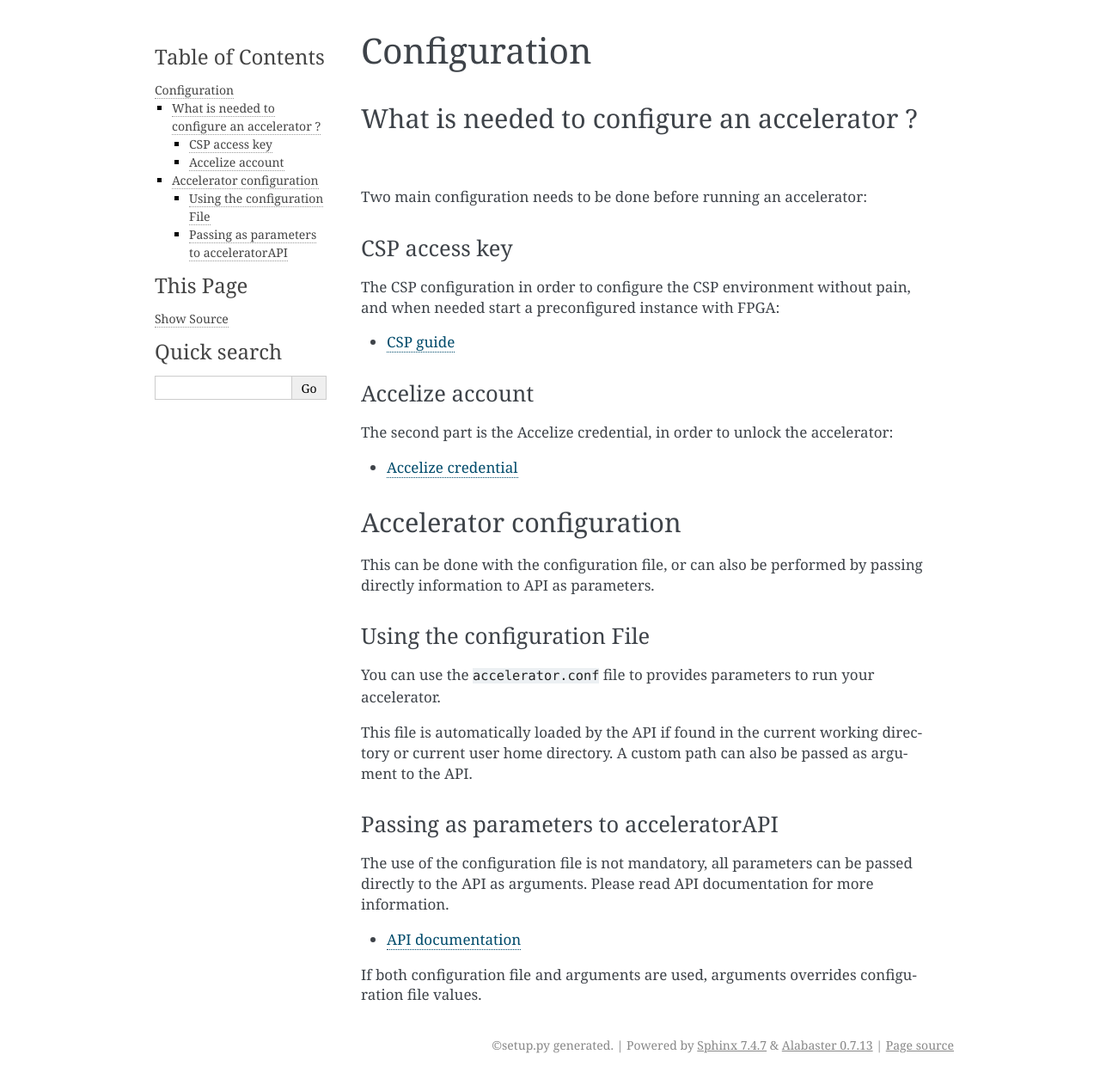
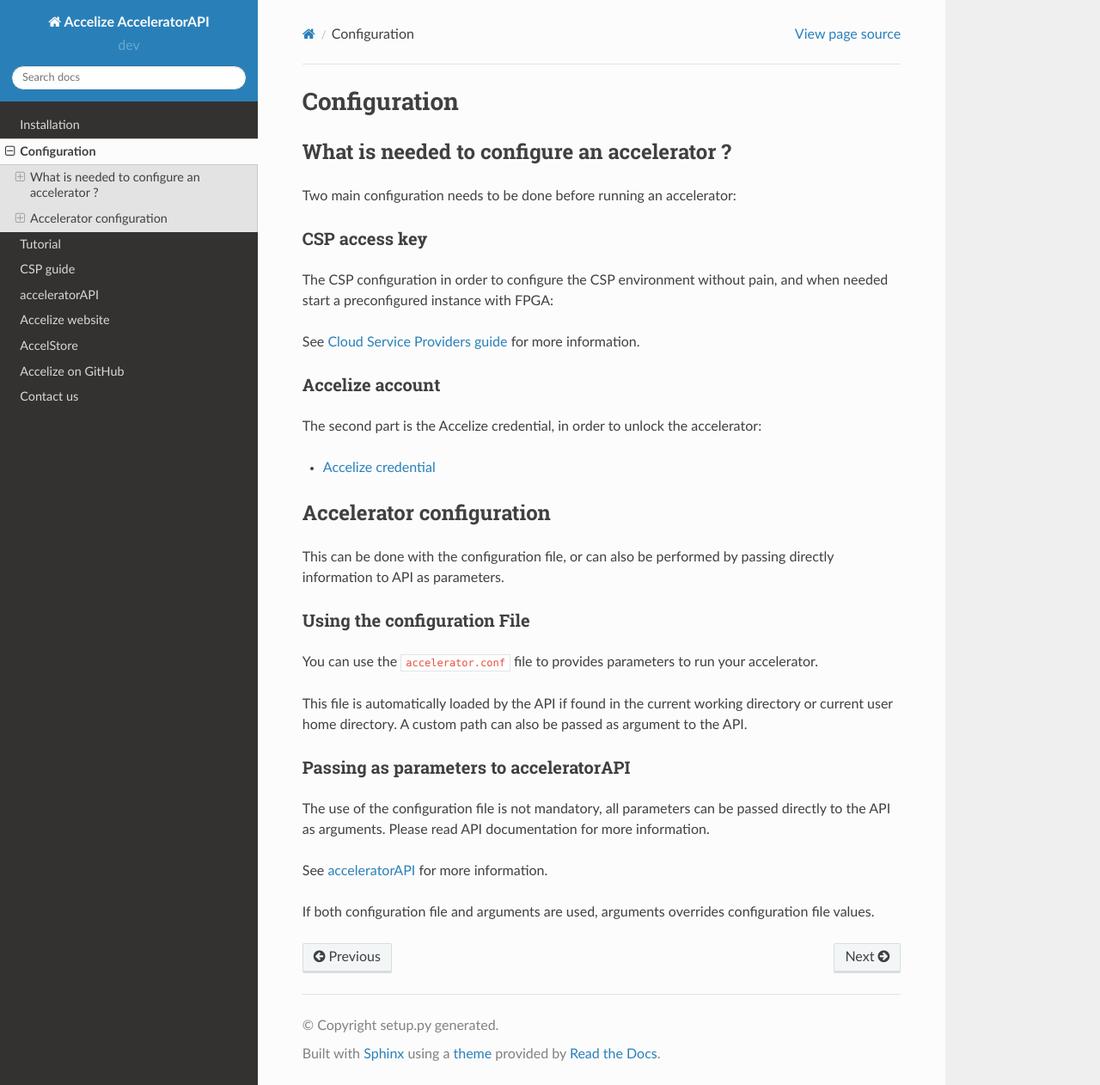
Before and after one commit to Accelize/apyfal, a Sphinx documentation site: the page built from docs/configuration.md, in a window 1280 px wide and 1262 px high. Shown: the whole window at 86% size. Built offline with Sphinx 7.4.7 and the Read the Docs theme 2.0.0, drawn with Linux system fonts in a browser that asks for light colours; pages that are not in the unit, such as notebooks, are missing from menus.

Commit message:
Fix Sphinx documentation and change theme.

````diff
--- a/docs/api.rst
+++ b/docs/api.rst
@@ -12,3 +9,6 @@ acceleratorAPI
    api_csp
    api_configuration
    api_exceptions
+
+.. automodule:: acceleratorAPI
+   :members:
--- a/docs/conf.py
+++ b/docs/conf.py
@@ -145,7 +145,7 @@ pygments_style = 'sphinx'
 # The theme to use for HTML and HTML Help pages.  See the documentation for
 # a list of builtin themes.
 #
-html_theme = 'alabaster'
+html_theme = 'sphinx_rtd_theme'
 
 # Theme options are theme-specific and customize the look and feel of a theme
 # further.  For a list of options available for each theme, see the
--- a/docs/configuration.md
+++ b/docs/configuration.md
@@ -9,7 +9,9 @@ Two main configuration needs to be done before running an accelerator:
 The CSP configuration in order to configure the CSP environment without pain,
 and when needed start a preconfigured instance with FPGA:
 
-* [CSP guide](csp.md)
+```eval_rst
+See :doc:`csp` for more information.
+```
 
 ### Accelize account
 
@@ -39,6 +41,8 @@ directory. A custom path can also be passed as argument to the API.
 The use of the configuration file is not mandatory, all parameters can be passed directly to
 the API as arguments. Please read API documentation for more information.
 
-* [API documentation](api.md)
+```eval_rst
+See :doc:`api` for more information.
+```
 
 If both configuration file and arguments are used, arguments overrides configuration file values.
--- a/setup.py
+++ b/setup.py
@@ -40,7 +40,7 @@ PACKAGE_INFOS = dict(
         # CSP specific requirements
         'AWS': ['boto3'],
         'OVH': ['openstack']},
-    setup_requires=['pytest', 'sphinx', 'setuptools', 'recommonmark'],
+    setup_requires=['pytest', 'sphinx', 'setuptools', 'recommonmark', 'sphinx_rtd_theme'],
     packages=find_packages(exclude=['docs', '*.test']),
     include_package_data=True,
     zip_safe=True,
````
Also changed, not shown: other parts of docs/api.rst (+0 -3 lines), docs/index.md (+1 -5 lines), docs/installation.md (+4 -2 lines), docs/tutorial.md (+3 -2 lines).
